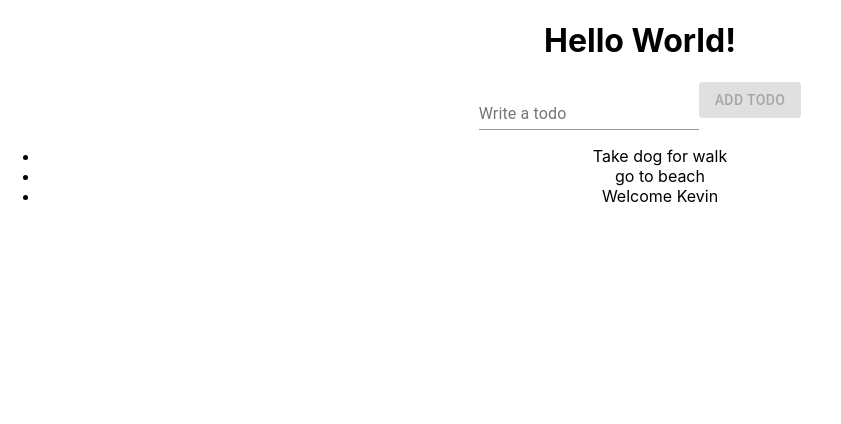
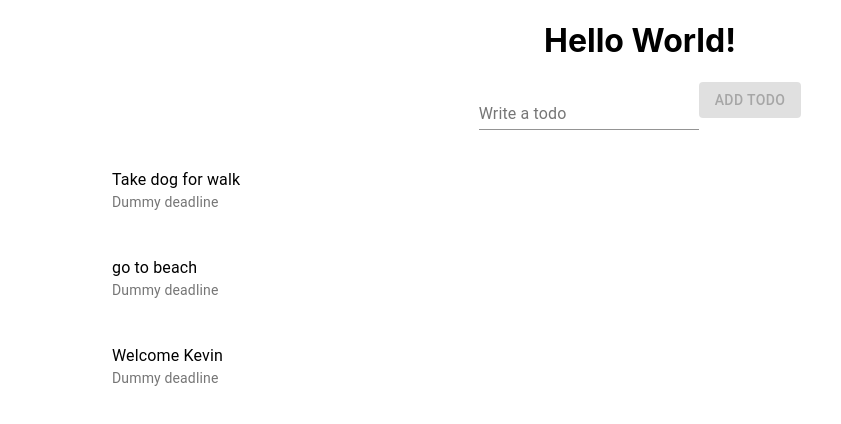
Before and after one commit to kevinjacob2001/To-do_FIREBASE, a React (Create React App) app: page / in a window 1280 px wide. Shown: the top 424 px of the page, without its empty margins (0-841 px from the left). Built offline with nearby package versions, Linux system fonts and the light colour scheme.

Commit message:
added list adding css

```diff
--- a/src/App.js
+++ b/src/App.js
@@ -1,7 +1,7 @@
 import React, { useState } from 'react';
 import {Button, FormControl,InputLabel,Input} from '@material-ui/core'
 import './App.css';
-import Todo from './todo';
+import Todo from './Todo';
 
 function App() {
 const [todos,setTodos]=useState(["Take dog for walk","go to beach","Welcome Kevin"])
--- a/src/todo.js
+++ b/src/todo.js
@@ -1,11 +1,17 @@
 import React from 'react';
-
+import { ListItemText,ListItem,List,ListItemAvatar } from '@material-ui/core';
+import './Todo.css'
 
 function Todo(props){
     return(
-        <div>
-            <li>{props.text}</li>
-        </div>
+        <List>
+           <ListItem>
+               <ListItemAvatar>
+
+               </ListItemAvatar>
+               <ListItemText primary={props.text} secondary="Dummy deadline"/>
+           </ListItem>
+        </List>
     )
 }
 
```
Also changed, not shown: src/Todo.css (added).
